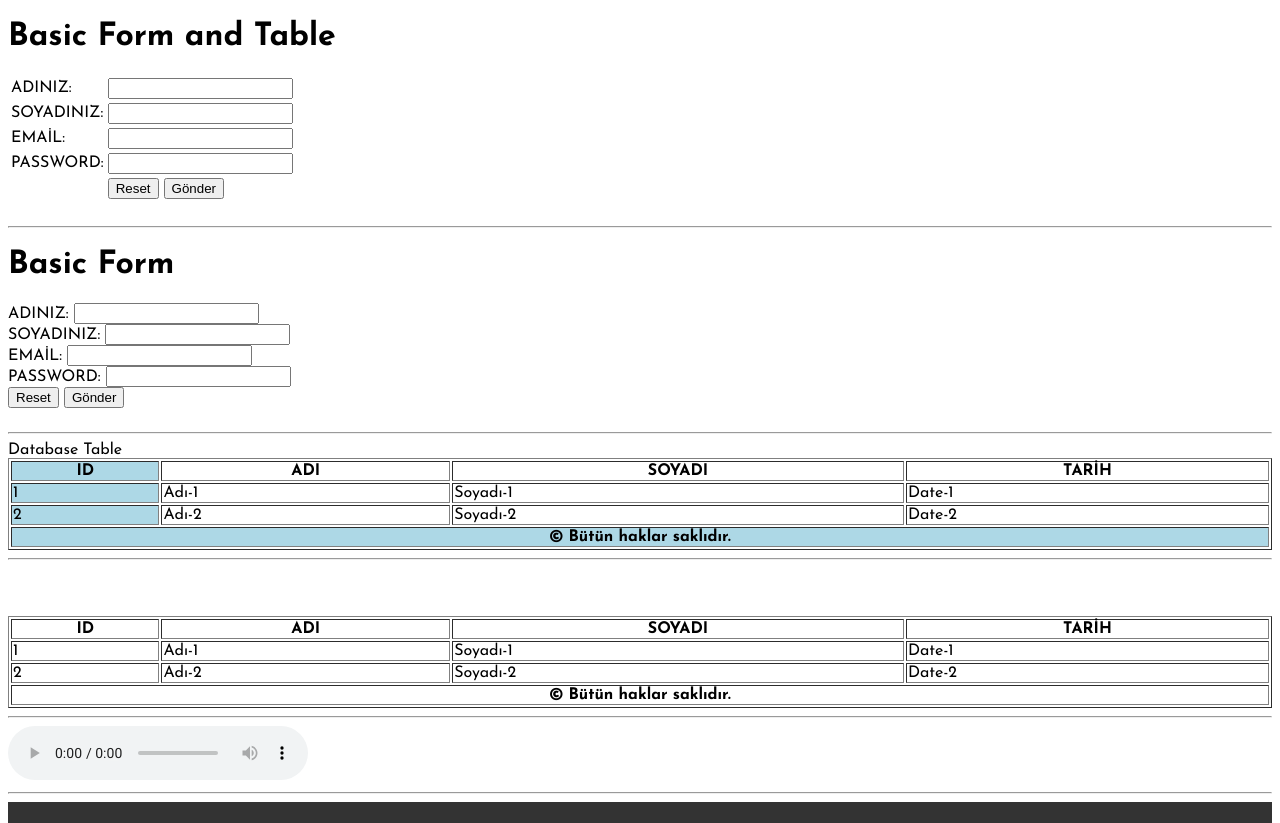
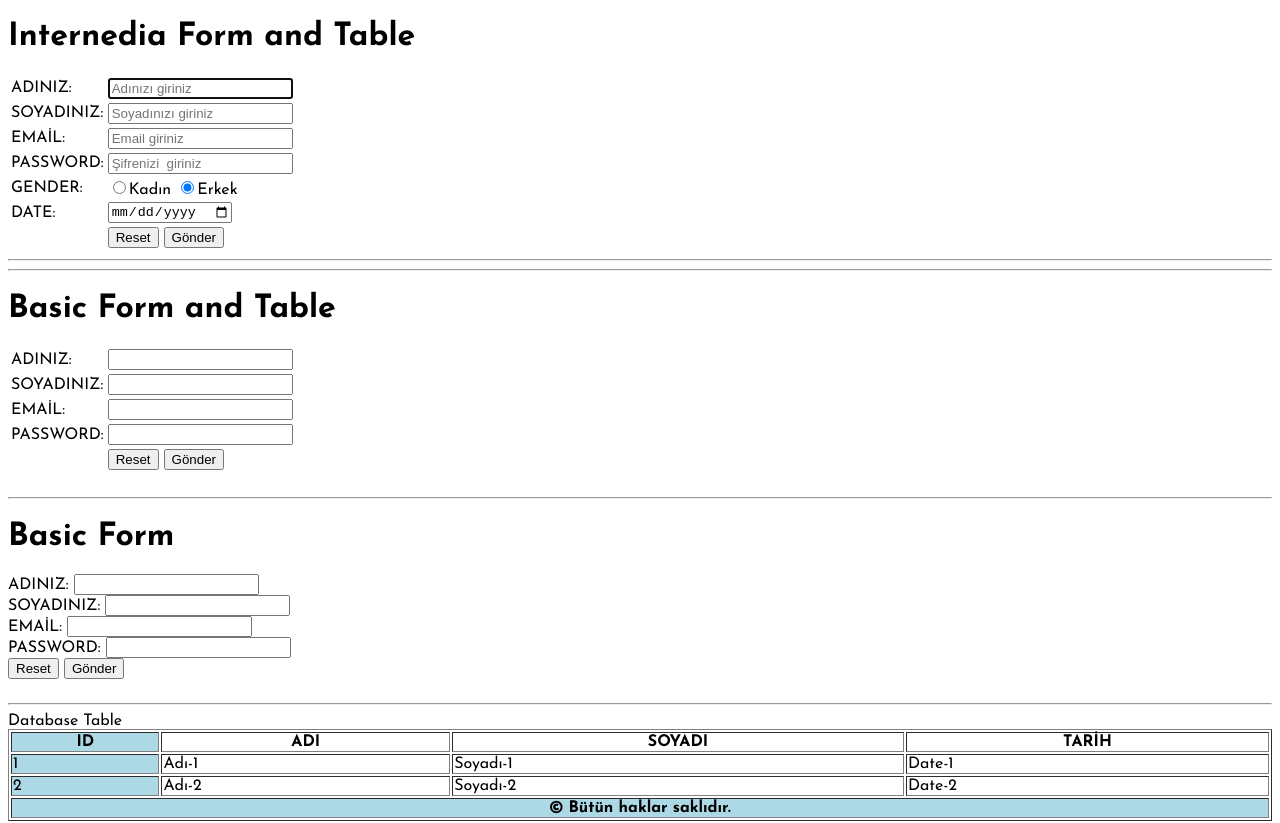
Before and after one commit to salihrizakartal/2_Miuul_Html, a plain HTML site: page index.html in a window 1280 px wide. Shown: the top 823 px of the page. Drawn offline with Linux system fonts and the light colour scheme; grey boxes are pictures that could not be loaded; a web font is replaced by a local one.

Commit message:
Internedia Form and Table

```diff
--- a/index.html
+++ b/index.html
@@ -38,12 +38,122 @@
 <body>
   <noscript>Your browser does not support JavaScript</noscript>
   <!-- Start Codes-->
+
+<!-- Internedia Form and Table -->
+<h1>Internedia Form and Table</h1>
+<form>
+  <table>
+    <!-- name -->
+    <tr>
+      <td><label for="uname">ADINIZ:</label></td>
+      <td><input
+        type="text"
+        id="uname"
+        name="uname"
+        required
+        placeholder="Adınızı giriniz"
+        title="Adınızı giriniz"
+        autofocus
+        >
+      </td>
+    </tr>
+    <!-- surname -->
+    <tr>
+      <td> <label for="usurname">SOYADINIZ:</label></td>
+      <td><input
+        type="text"
+        id="usurname"
+        name="usurname"
+        required
+        placeholder="Soyadınızı giriniz"
+        title="Soyadınızı giriniz"
+        >
+      </td>
+    </tr>
+    <!-- email -->
+    <tr>
+      <td> <label for="uemail">EMAİL:</label></td>
+      <td><input
+        type="email"
+        id="uemail"
+        name="uemail"
+        required
+        placeholder="Email giriniz"
+        title="Email giriniz"
+        >
+      </td>
+    </tr>
+    <!-- password -->
+
+    <tr>
+      <td> <label for="upassword">PASSWORD:</label></td>
+      <td><input
+        type="password"
+        id="upassword"
+        name="upassword"
+        required
+        placeholder="Şifrenizi  giriniz"
+        title="Şifrenizi giriniz"
+        minlength="3"
+        maxlength="10"
+        pattern="[a-zA-Z0-9]{3,10}"
+        >
+      </td>
+    </tr>
+
+     <!-- Gender -->
+
+     <tr>
+      <td> <label >GENDER:</label></td>
+      <td>
+        <input
+        type="radio"
+        id="female"
+        name="gender"
+        checked
+        >Kadın
+
+        <input
+        type="radio"
+        id="male"
+        name="gender"
+        checked
+        >Erkek
+      </td>
+    </tr>
+
+     <!-- Date -->
+
+     <tr>
+      <td> <label for="udate">DATE:</label></td>
+      <td>
+        <input
+        type="date"
+        id="udate"
+        name="udate"
+        >
+
+      </td>
+    </tr>
+
+    <!-- button -->
+    <tr>
+      <td></label></td>
+      <td><input type="reset">
+        <button type="submit">Gönder</button>
+      </td>
+
+    </tr>
+  </table>
+
+</form>
+
+<hr>
+  <hr>
   <!-- Basic Form and Table -->
 
   <h1>Basic Form and Table</h1>
   <form>
-
-
     <table>
       <!-- name -->
       <tr>
```
